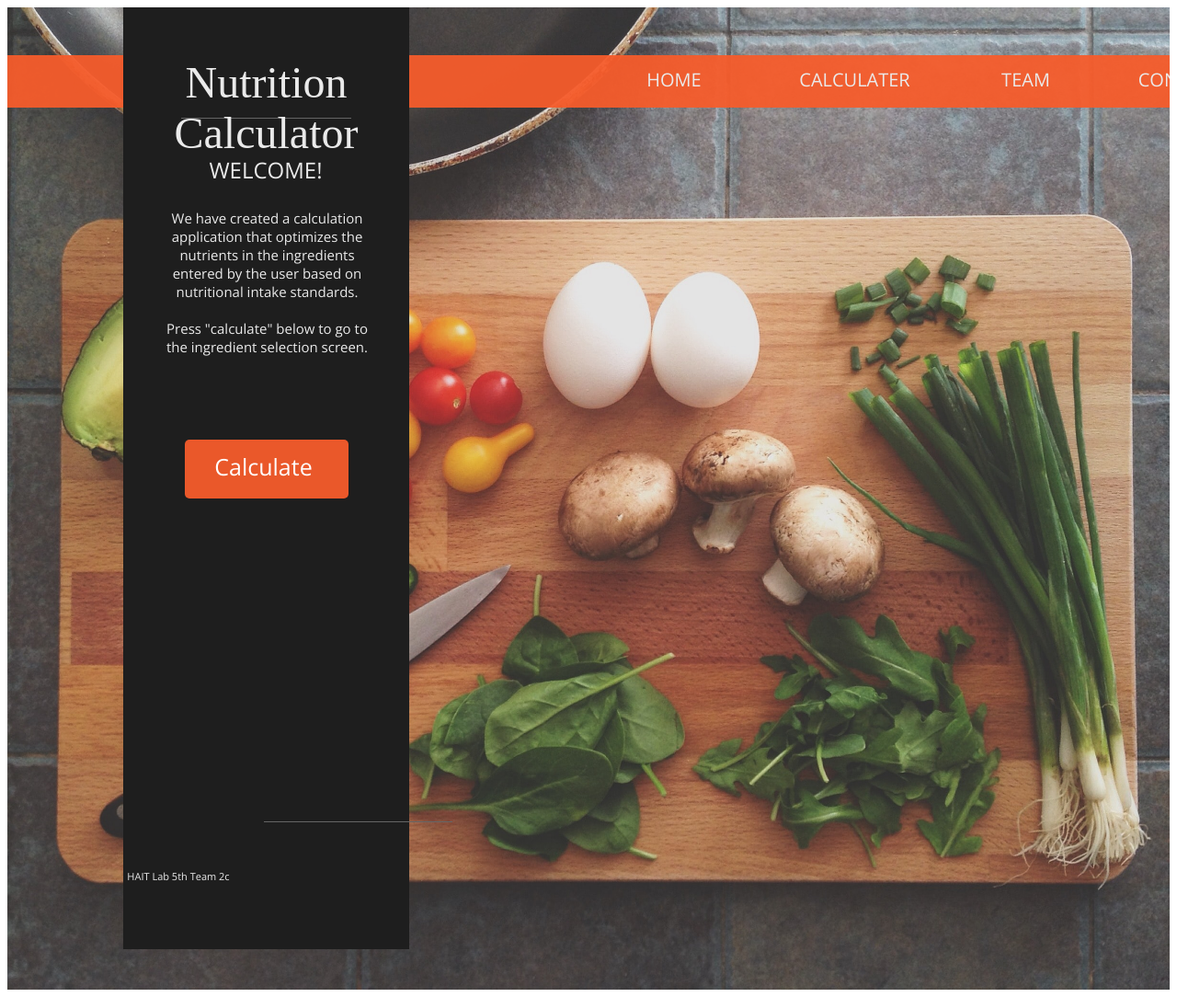
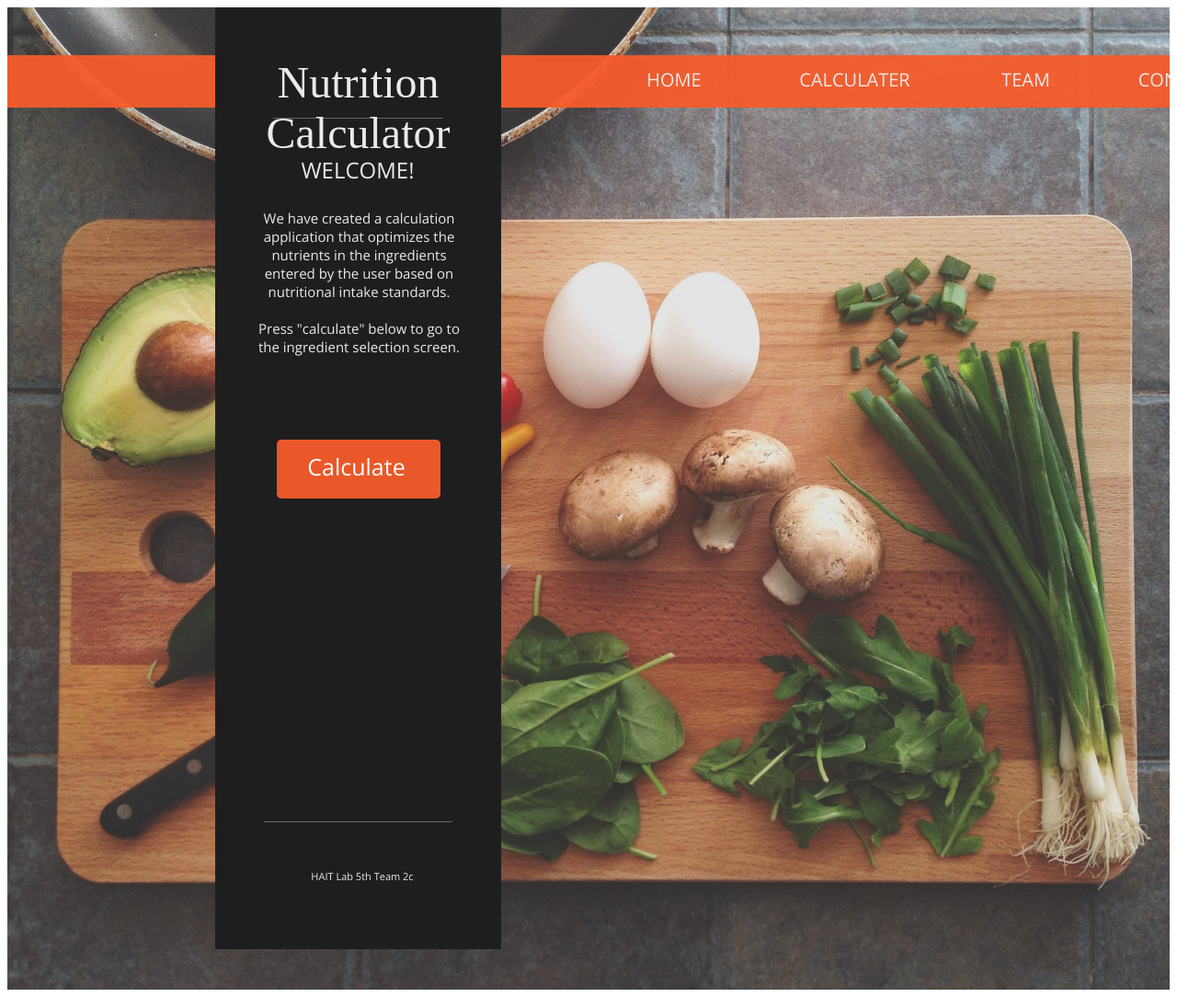
Before and after one commit to koba-r/nutrients_cal, a Flask app: page / in a window 1280 px wide. Shown: the whole page at 92% size. Run offline with Flask 2, Linux system fonts and the light colour scheme; some web fonts are replaced.

Commit message:
modified index.html

```diff
--- a/templates/index.html
+++ b/templates/index.html
@@ -60,7 +60,7 @@
     opacity: 1;
     position: absolute;
     top: 0px;
-    left: 126px;
+    left: 226px;
     overflow: hidden;
     }
     .v9_263 { /**/
@@ -70,7 +70,7 @@
     opacity: 1;
     position: absolute;
     top: 120px;
-    left: 189px;
+    left: 289px;
     overflow: hidden;
     }
     .v9_264 { /**/
@@ -93,7 +93,7 @@
     opacity: 1;
     position: absolute;
     top: 130px;
-    left: 126px;
+    left: 226px;
     overflow: hidden;
     }
     .v9_266 { /**/
@@ -103,7 +103,7 @@
     opacity: 1;
     position: absolute;
     top: 793px;
-    left: 126px;
+    left: 226px;
     overflow: hidden;
     }
     .v12_3 { /**/
@@ -134,7 +134,7 @@
     color: rgba(234,234,234,1);
     position: absolute;
     top: 54px;
-    left: 146px;
+    left: 246px;
     font-family: Mr De Haviland;
     font-weight: Regular;
     font-size: 48px;
@@ -194,7 +194,7 @@
     color: rgba(234,234,234,1);
     position: absolute;
     top: 160px;
-    left: 210px;
+    left: 310px;
     font-family: Open Sans;
     font-weight: Regular;
     font-size: 24px;
@@ -206,7 +206,7 @@
     color: rgba(234,234,234,1);
     position: absolute;
     top: 219px;
-    left: 160px;
+    left: 260px;
     font-family: Open Sans;
     font-weight: Regular;
     font-size: 15px;
@@ -218,7 +218,7 @@
     color: rgba(234,234,234,1);
     position: absolute;
     top: 937px;
-    left: 117px;
+    left: 317px;
     font-family: Open Sans;
     font-weight: Regular;
     font-size: 11px;
@@ -232,7 +232,7 @@
     opacity: 1;
     position: absolute;
     top: 470px;
-    left: 193px;
+    left: 293px;
     overflow: hidden;
     border-top-left-radius: 5px;
     border-top-right-radius: 5px;
@@ -244,7 +244,7 @@
     color: rgba(255,255,255,1);
     position: absolute;
     top: 482px;
-    left: 225px;
+    left: 326px;
     font-family: Open Sans;
     font-weight: Regular;
     font-size: 25px;
```
